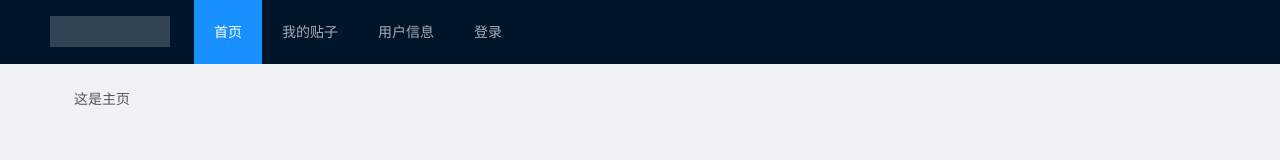
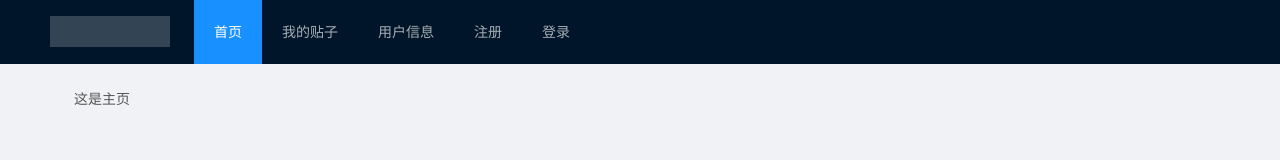
Before and after one commit to wuxiao1998/technical_forum, a React (Create React App) app in the folder technical_forum_frontend/: page /#/ in a window 1280 px wide. Shown: the top 160 px of the page. Built offline with nearby package versions, Linux system fonts and the light colour scheme.

Commit message:
前端注册登录优化

```diff
--- a/technical_forum_frontend/src/App.jsx
+++ b/technical_forum_frontend/src/App.jsx
@@ -7,6 +7,7 @@ import Register from './components/authentication/Register'
 import Success from './components/authentication/Success'
 import MyInfo from './components/home/MyInfo'
 import UserInfo from './components/home/UserInfo'
+import MyHeader from './components/home/MyHeader'
 import { Layout, Menu, Breadcrumb } from 'antd';
 const { Header, Content, Footer } = Layout;
 class App extends React.Component{
@@ -14,28 +15,23 @@ class App extends React.Component{
     constructor(props){
         super(props)
         this.state = {
+          login:"登录",
 
         }
+    }
+    componentWillMount(){
+      console.log("wddw")
     }
 
 
     render(){
         return <HashRouter>
           <Switch>
-
           <Route exact path='/login' component={LoginForm}></Route>
           <Route exact path='/register' component={Register}></Route>
           <Route exact path='/success' component={Success}></Route>
           <Layout>
-        <Header style={{ position: 'fixed', zIndex: 1, width: '100%' }}>
-          <div className="logo" />
-          <Menu theme="dark" mode="horizontal" defaultSelectedKeys={['1']}>
-            <Menu.Item key="1"><Link to='/home/main'>首页</Link></Menu.Item>
-            <Menu.Item key="2"><Link to='/home/myinfo'>我的贴子</Link></Menu.Item>
-            <Menu.Item key="3"><Link to='/home/UserInfo' >用户信息</Link></Menu.Item>
-            <Menu.Item key="4"><Link to='/login'>登录</Link></Menu.Item>
-          </Menu>
-        </Header>
+          <MyHeader></MyHeader>
         <Content className="site-layout" style={{ padding: '0 50px', marginTop: 64 }}>
           <div className="site-layout-background" style={{ padding: 24, minHeight: 380,height:'800px' }}>
           <Route exact path='/' component={Main}></Route>
--- a/technical_forum_frontend/src/components/authentication/LoginForm.jsx
+++ b/technical_forum_frontend/src/components/authentication/LoginForm.jsx
@@ -27,6 +27,8 @@ class LoginFrom extends React.Component{
           alert('用户名或密码错误');
         }
         else{
+          sessionStorage.setItem("user",JSON.stringify(response.data))
+          console.log(JSON.parse(sessionStorage.getItem("user")))
           this.props.history.push(path)
         }
       }).catch((reson)=>{
--- /dev/null
+++ b/technical_forum_frontend/src/components/home/MyHeader.jsx
@@ -0,0 +1,37 @@
+import React from 'react'
+import {Link} from 'react-router-dom'
+import { Layout, Menu, Breadcrumb } from 'antd';
+const { Header, Content, Footer } = Layout;
+
+class MyHeader extends React.Component{
+    constructor(props){
+        super(props)
+        this.state = {
+            login:{},
+            url:{}
+        }
+    }
+
+    componentWillMount(){
+        this.setState({
+            login:JSON.parse(sessionStorage.getItem("user"))
+        })
+    }
+
+    render(){
+        console.log(this.props,1234)
+        return   <Header style={{ position: 'fixed', zIndex: 1, width: '100%' }}>
+        <div className="logo" />
+        <Menu theme="dark" mode="horizontal" defaultSelectedKeys={['1']}>
+          <Menu.Item key="1"><Link to='/home/main'>首页</Link></Menu.Item>
+          <Menu.Item key="2"><Link to='/home/myinfo'>我的贴子</Link></Menu.Item>
+          <Menu.Item key="3"><Link to='/home/UserInfo' >用户信息</Link></Menu.Item>
+          <Menu.Item key="4" style={{float:"right"}}><Link to='/register'>注册</Link></Menu.Item>
+          <Menu.Item key="5" style={{float:"right"}}><Link to={this.state.login?'/home/UserInfo':'/login'}>{this.state.login?'欢迎您,'+this.state.login.username:'登录'}</Link></Menu.Item>
+
+        </Menu>
+      </Header>
+    }
+}
+
+export default MyHeader
--- a/technical_forum_frontend/src/components/home/UserInfo.jsx
+++ b/technical_forum_frontend/src/components/home/UserInfo.jsx
@@ -40,12 +40,12 @@ class UserInfo extends React.Component{
     constructor(props){
         super(props)
         this.state = {
-            //username:this.props.data.user.username,
-            //gender:this.props.data.user.gender
+          user:JSON.parse(sessionStorage.getItem("user"))
         }
     }
 
 
+    c
 
     onFinish = values => {
         console.log('Received values of form: ', values);
@@ -70,7 +70,7 @@ class UserInfo extends React.Component{
         });
       };
     render(){
-      console.log(this.props,'123456')
+      console.log(this.state.user)
         return <div style={{marginTop:"10%"}}>
         <h1 style={{textAlign:"center"}}>个人信息</h1>
         <Form
```
